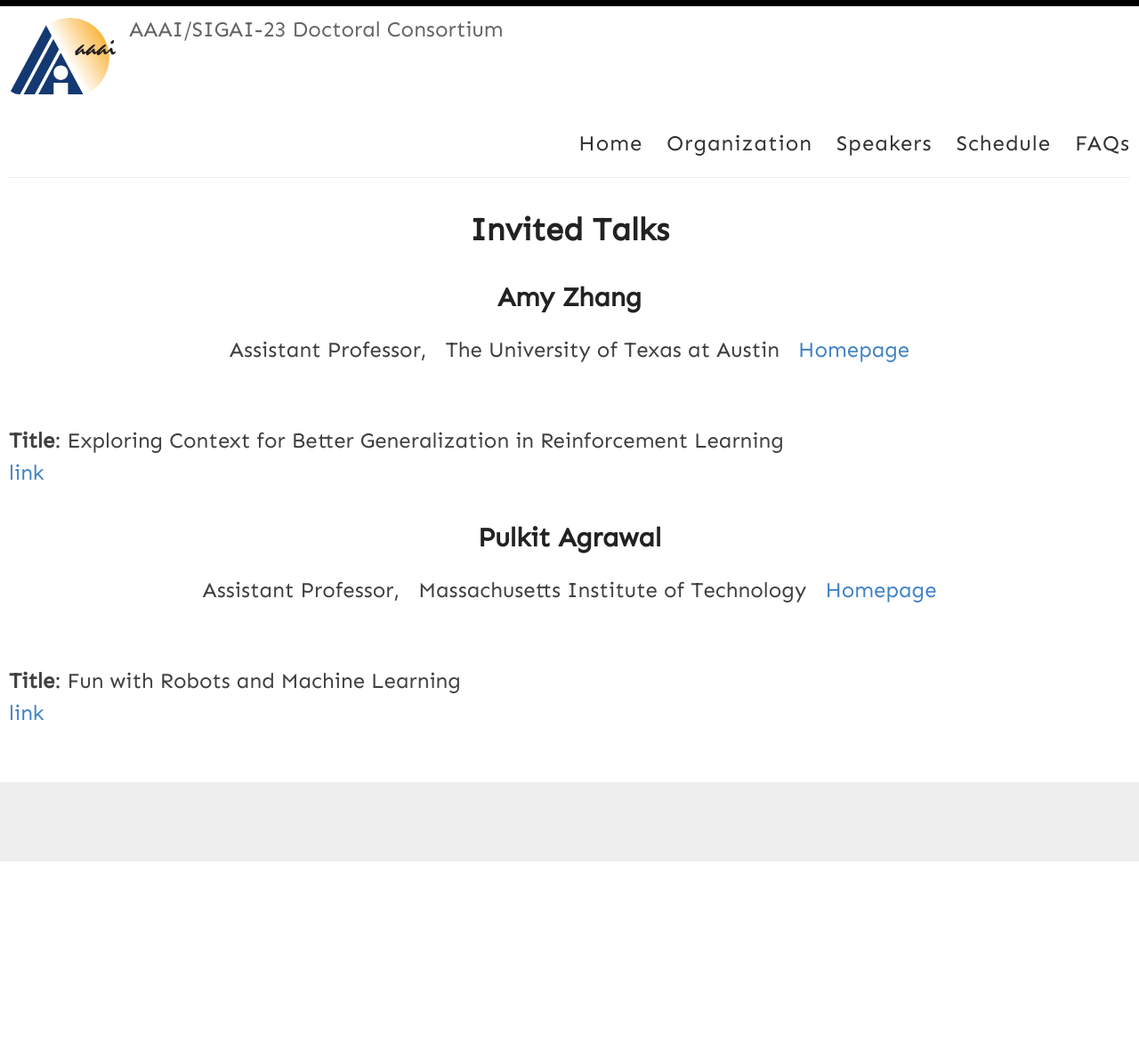
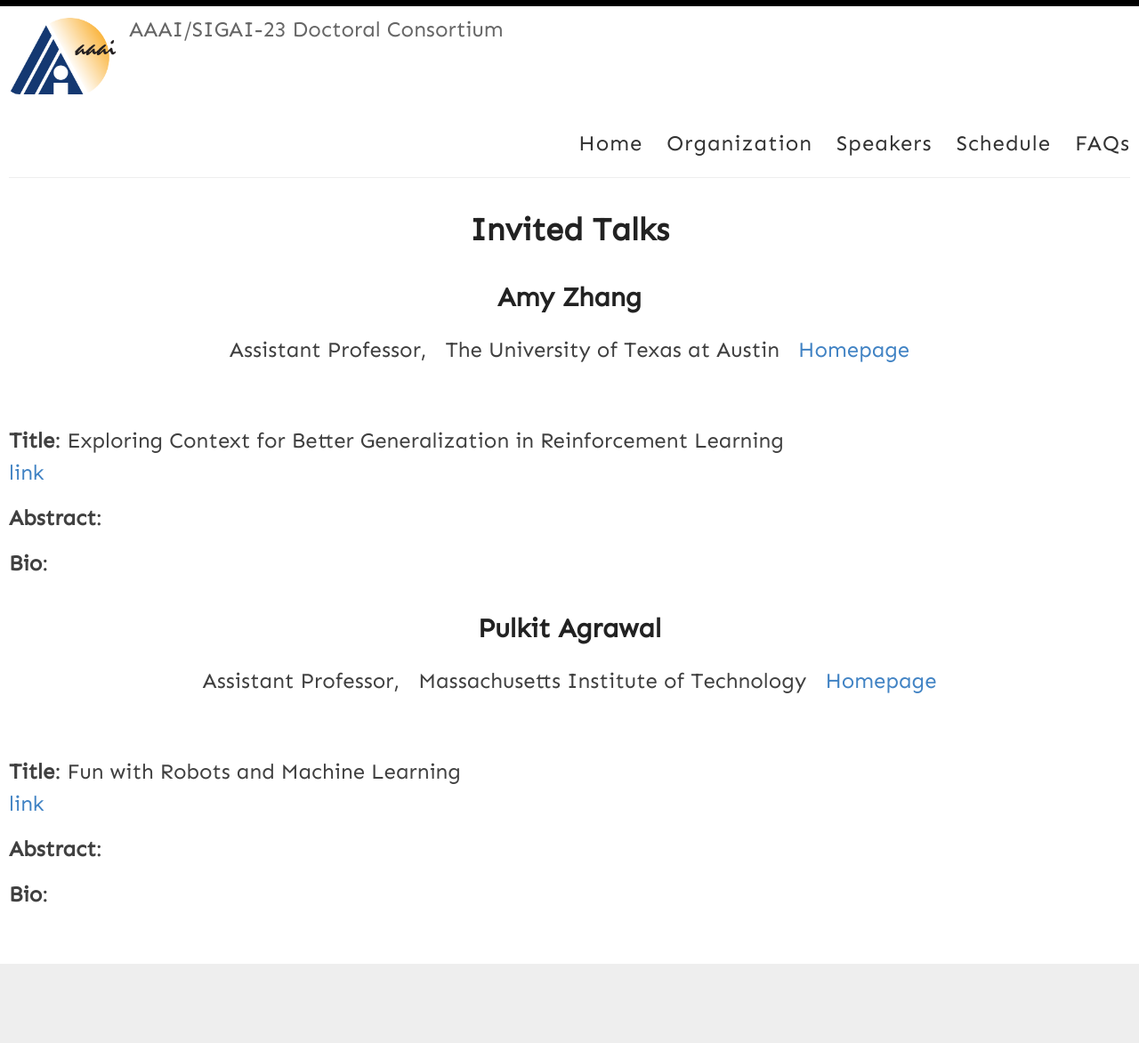
Before and after one commit to yue-ning/dc2025, a Jekyll site: the page built from _pages/speakers.md, in a window 1280 px wide. Shown: the whole page at 89% size. Built offline with Jekyll 4.4.1, drawn with Linux system fonts in a browser that asks for light colours; before the commit the page ends 968 px from its top, so only the background shows below that.

Commit message:
Update speakers.md
add info to speaker page

```diff
--- a/_pages/speakers.md
+++ b/_pages/speakers.md
@@ -12,9 +12,12 @@ permalink: "/speakers/"
     {{ speaker.role }}, &nbsp;  {{ speaker.institution }} &nbsp; <a href="{{ speaker.website }}"> Homepage </a> </center> <br>
     <p class="aligncenter">
              <img src="/dc2023/{{ page.image }}" alt="{{ page.image }}" style="max-height:250px;">
-            </p>
+    </p>
     <b>Title</b>: {{ speaker.title }} <br>
     <a href="..{{ speaker.url }}">link</a>
+
     </p>
+    <p><b>Abstract</b>: {{ page.abstract }}</p>
+    <p><b>Bio</b>: {{ page.bio }}</p>
   </div>
 {% endfor %}
```
